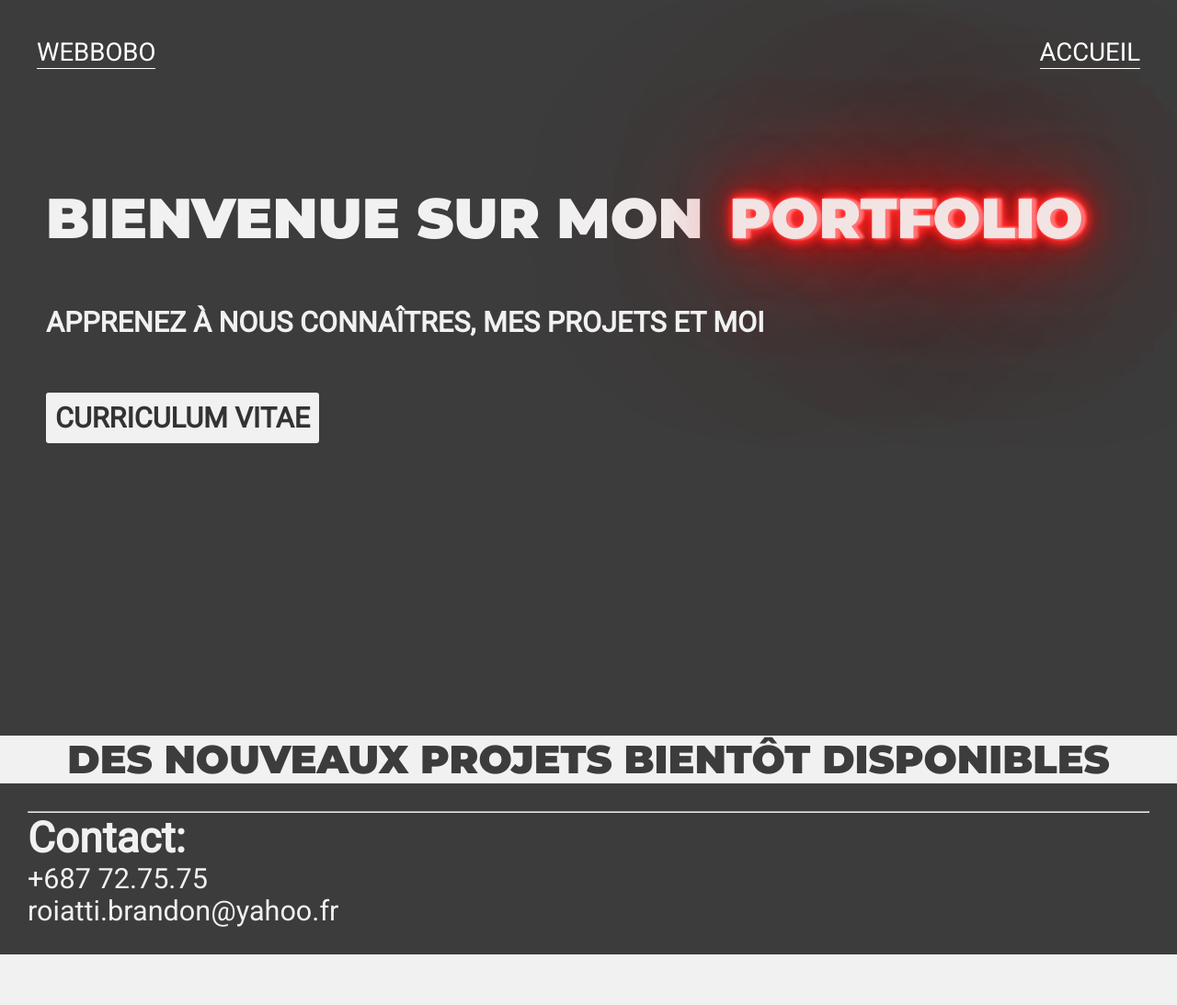
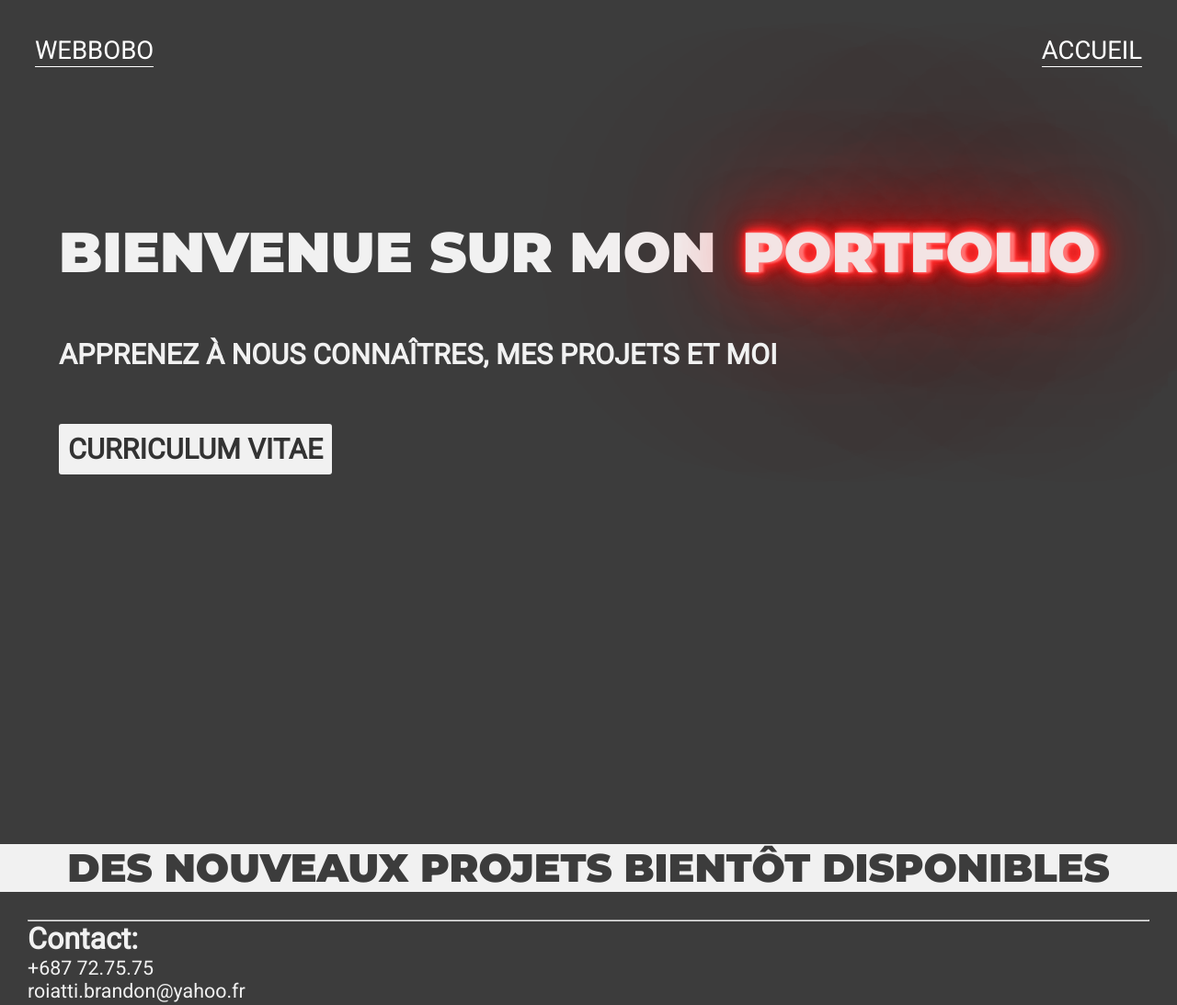
Before and after one commit to WebBobo687/CV, a plain HTML site: page index.html in a window 1280 px wide. Shown: the whole page at 92% size. Before the commit the page ends 1038 px from the top, so only its background shows below. Drawn offline with Linux system fonts and the light colour scheme.

Commit message:
fix content

```diff
--- a/index.html
+++ b/index.html
@@ -27,14 +27,16 @@
         <a class="cv-btn" href="https://webbobo687.github.io/noPage/">
           <span> curriculum vitae </span>
         </a>
-        <button class="floating-btn">
-          <img src="ressources/chevron-down.svg" />
-        </button>
+        <a href="#projet">
+            <button class="floating-btn">
+            <img src="ressources/chevron-down.svg" />
+          </button>
+        </a>
       </div>
     </header>
 
     <!-- Main -->
-    <main>
+    <main id="projet">
       <h1>Des nouveaux projets bientôt disponibles</h1>
     </main>
 
--- a/index.scss
+++ b/index.scss
@@ -8,13 +8,14 @@ body {
     background: #f1f1f1;
     font-family: roboto, sans-serif;
     font-size: calc(4vw + 10px);
+    cursor: url(teamDuck.png), auto;
 }
 
 /* Navigation */
 nav {
     position: absolute;
     width: 100%;
-    padding: 30px;
+    padding: 2%;
     display: flex;
     justify-content: right;
     z-index: 10;
@@ -23,7 +24,7 @@ nav {
 nav a {
     color: #fff;
     font-size: 0.45em;
-    margin: 10px 10px;
+    margin: 1% 1%;
     text-decoration: none;
     text-transform: uppercase;
     position: relative;
@@ -51,18 +52,17 @@ nav a:hover::after {
 // HOME
 .home {
     width: 100%;
-    height: 100vh;
-    padding: 30px;
+    height: 15em;
     background: #3c3c3c;
     background-position: center;
-    padding: 0 50px;
+    padding: 5% 5%;
     position: relative;
 }
 
 .home h1 {
     font-family: Montserrat, sans-serif;
     font-size: 1em;
-    padding-top: 200px;
+    padding-top: 15%;
     text-transform: uppercase;
     color: #f1f1f1;
     font-weight: 900;
@@ -195,14 +195,13 @@ footer {
     background: #3c3c3c;
     padding: 30px;
     width: 100%;
-    font-size: 0.5em;
+    font-size: 0.35em;
 }
 
 footer a {
     text-decoration: none;
     color: #f1f1f1;
 }
-
 
 // @media screen and (max-width: 650px) {
 //     .home {
```
Also changed, not shown: index.css, 1 other file.
